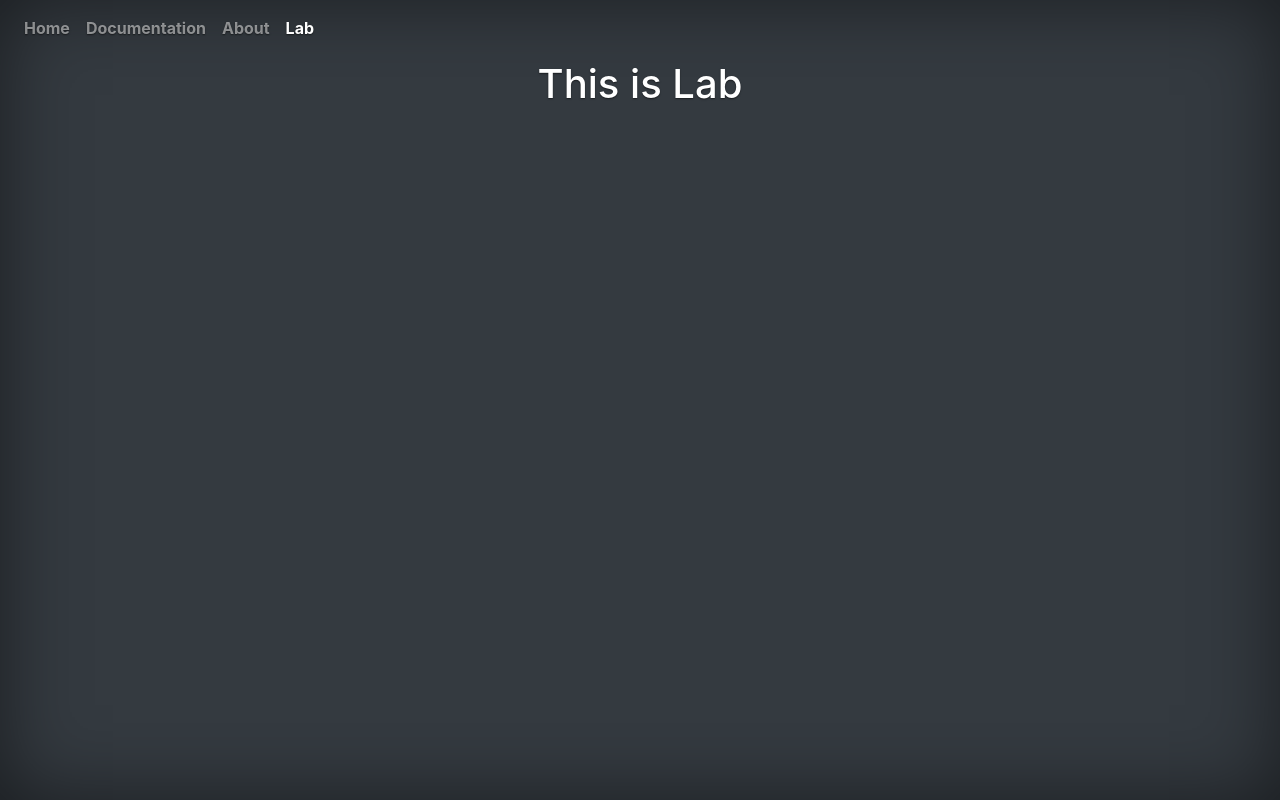
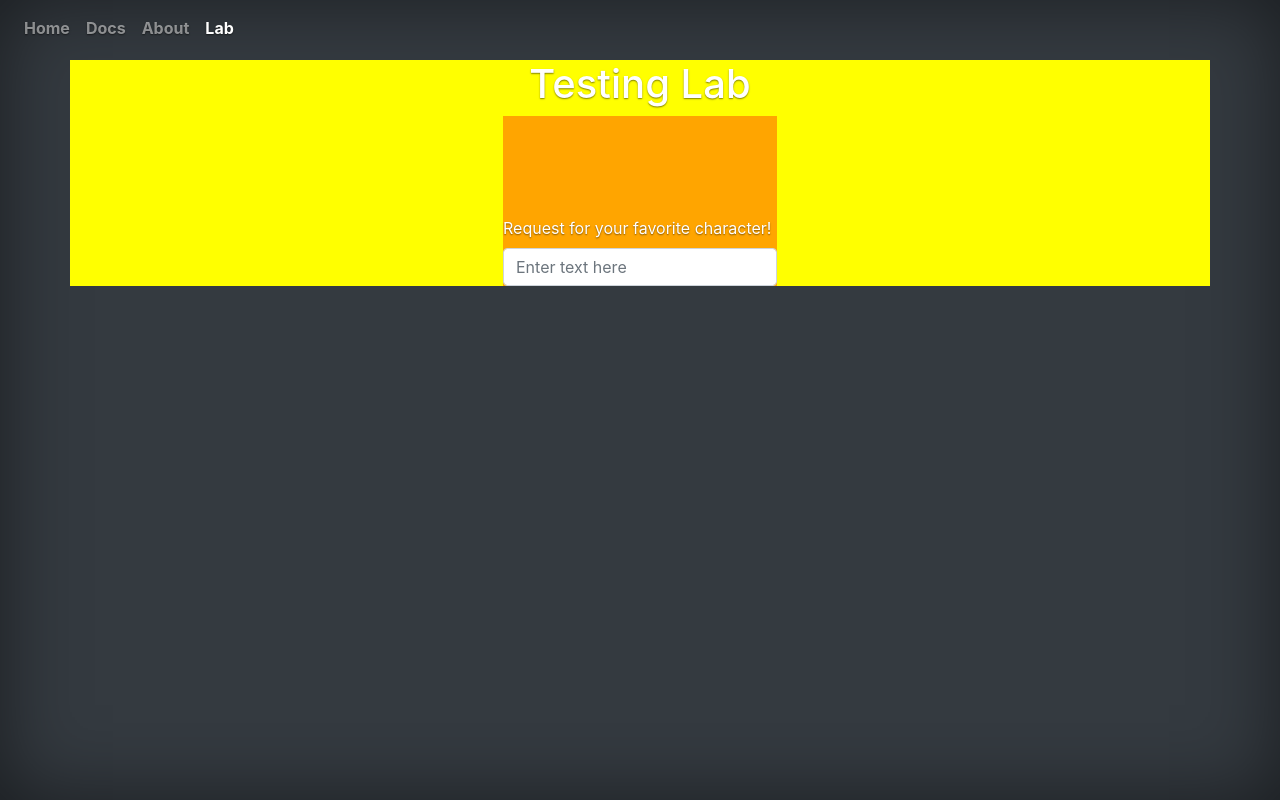
Before and after one commit to Dwan72/fma_quote, a React (Create React App) app in the folder random_quote_front/: page /lab in a window 1280 px wide. Built offline with nearby package versions, Linux system fonts and the light colour scheme.

Commit message:
added styling

```diff
--- a/random_quote_front/src/components/App.js
+++ b/random_quote_front/src/components/App.js
@@ -21,7 +21,7 @@ const Header = props => {
       <Navbar className = "navStyles" variant = "dark">
           <Nav activeKey={location.pathname}>
               <Nav.Link href="/">Home</Nav.Link>
-              <Nav.Link href="/documentation">Documentation</Nav.Link>
+              <Nav.Link href="/documentation">Docs</Nav.Link>
               <Nav.Link href="/about">About</Nav.Link>
               <Nav.Link href="/lab">Lab</Nav.Link>
           </Nav>
@@ -39,12 +39,12 @@ function App() {
   return (
         <div className = "backdrop p-0 bg-dark text-white ">
           <HeaderWithRouter/>
-          <div className = "pageAnchors justify-content-center">
-            <Route path="/" exact component={Home} />
-            <Route path="/documentation" exact component={Documentation} />
-            <Route path="/about" exact component={About} />
-            <Route path="/lab" exact component={Lab} />
-          </div>
+
+          <Route path="/" exact component={Home} />
+          <Route path="/documentation" exact component={Documentation} />
+          <Route path="/about" exact component={About} />
+          <Route path="/lab" exact component={Lab} />
+
         </div>
 
 
--- a/random_quote_front/src/components/Lab.js
+++ b/random_quote_front/src/components/Lab.js
@@ -1,8 +1,36 @@
+import '../styles/Lab.css'
+import Form from 'react-bootstrap/Form'
+import Container from 'react-bootstrap/Container'
+import Row from 'react-bootstrap/Row';
+import Col from 'react-bootstrap/Col';
+
+const ApiInput = () => {
+
+    return(
+        <div className = "formContainer">
+            <Form className = "formStyle">
+                <Form.Label>Request for your favorite character!</Form.Label>
+                <Form.Control type="email" placeholder="Enter text here" />
+            </Form>
+        </div>
+    )
+}
+
+
 function Lab() {
     return (
         <div>
-            <h1>This is Lab</h1>
+            <Container className = "labContainer ">
+                <Row>
+                    <h1 className = "title">Testing Lab</h1>
+                </Row>
+                <Row>
+                    <ApiInput></ApiInput>
+                </Row>
+
+            </Container>
         </div>
+
     );
 }
 
--- a/random_quote_front/src/styles/App.css
+++ b/random_quote_front/src/styles/App.css
@@ -8,9 +8,7 @@
   box-shadow: inset 0 0 5rem rgba(0, 0, 0, .5);
 }
 
-.pageAnchors {
-  display: flex;
-}
+
 
 .navStyles {
   padding: .25rem 0;
--- /dev/null
+++ b/random_quote_front/src/styles/Lab.css
@@ -0,0 +1,17 @@
+.formStyle {
+    display: flex;
+    flex-direction: column;
+    padding-top: 100px;
+    background-color: orange;
+}
+
+.labContainer {
+    display: flex;
+    flex-direction: column;
+    align-items: center;
+    background-color: yellow
+}
+
+.formContainer {
+    background-color: black;
+}
```
Also changed, not shown: 1 other file (tests, documents, lock files or other folders).
